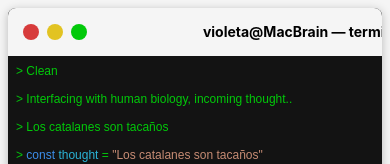
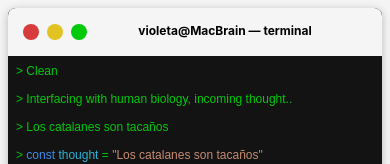
Before and after one commit to anabergese/my_brain, a React (Create React App) app: page / in a window 390 px wide. Shown: the top 164 px of the page. Built offline with nearby package versions, Linux system fonts and the light colour scheme.

Commit message:
added responsive style for v102_38 class element

```diff
--- a/src/index.css
+++ b/src/index.css
@@ -213,4 +213,9 @@ body {
     font-size: 10px !important;
     width: 30% !important;
   }
+
+  .v102_38{
+    font-size: 12px;
+    left: 30px;
+  }
 }
```
